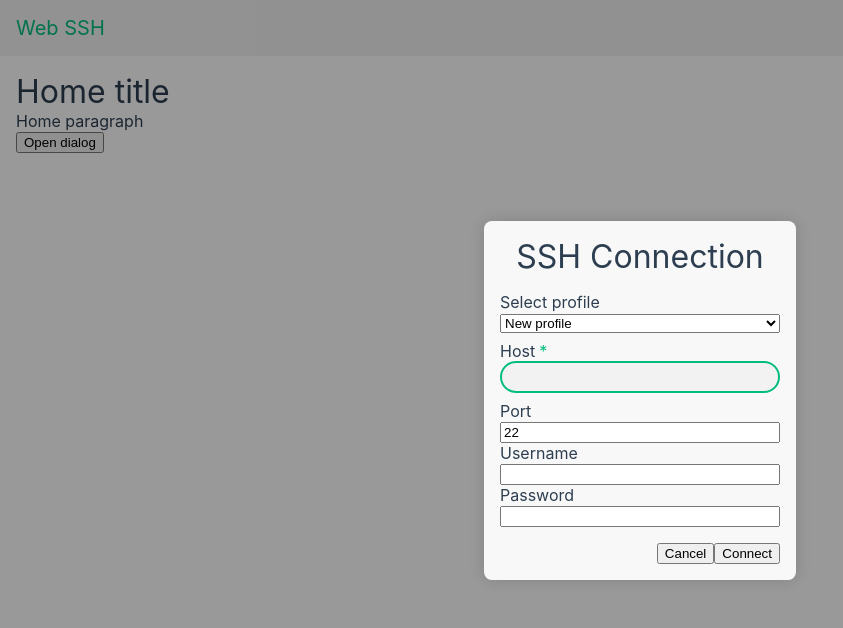
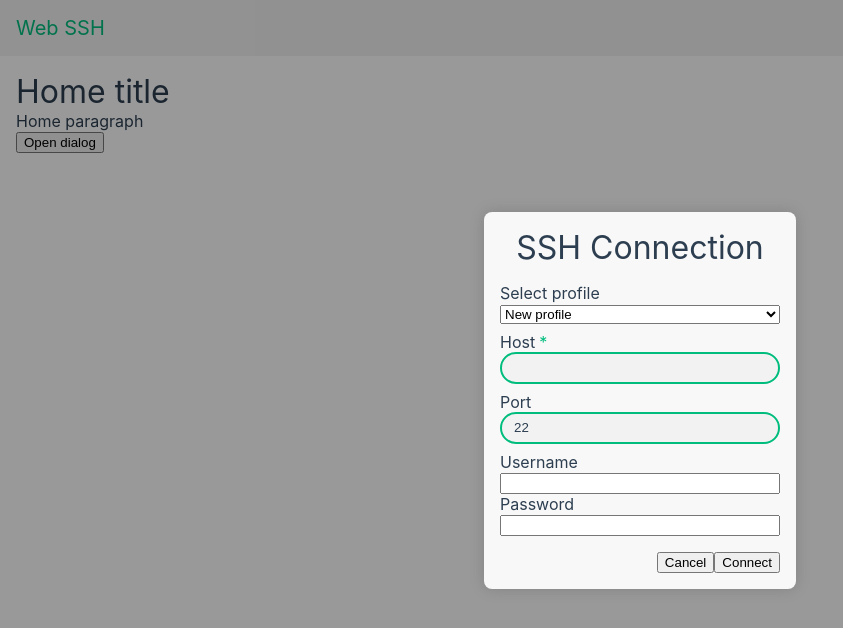
Before and after one commit to WKHAllen/web-ssh, a Vue app: page / in a window 1280 px wide. Shown: the top 628 px of the page, without its empty margins (0-843 px from the left). Built offline with nearby package versions, Linux system fonts and the light colour scheme.

Commit message:
Add number input control

```diff
--- /dev/null
+++ b/src/components/controls/NumberInputControl.vue
@@ -0,0 +1,71 @@
+<script setup lang="ts">
+type NumberInputControlType = "integer" | "decimal";
+
+const props = defineProps<{
+  modelValue: number;
+  label: string;
+  type?: NumberInputControlType;
+  required?: boolean;
+  placeholder?: string;
+  min?: number;
+  max?: number;
+}>();
+
+defineEmits<{
+  (e: "update:modelValue", value: number): void;
+}>();
+
+function validateKeyPress(event: KeyboardEvent): boolean {
+  const value = (event.target as HTMLInputElement).value;
+
+  if (props.type === "integer" && event.key === ".") return false;
+  if (props.type === "decimal" && event.key === "." && value.includes("."))
+    return false;
+
+  if ("0123456789".includes(event.key)) {
+    const newValue =
+      value.slice(0, (event.target as HTMLInputElement).selectionStart ?? 0) +
+      event.key +
+      value.slice((event.target as HTMLInputElement).selectionStart ?? 0);
+    if (value === "") return true;
+    if (isNaN(Number(newValue))) return false;
+    if (props.min !== undefined && Number(newValue) < props.min) return false;
+    if (props.max !== undefined && Number(newValue) > props.max) return false;
+    return true;
+  } else if (
+    event.key === "-" &&
+    (props.min === undefined || props.min < 0) &&
+    ((event.target as HTMLInputElement).selectionStart ?? -1) === 0
+  ) {
+    if (props.min !== undefined && -Number(value) < props.min) return false;
+    if (props.max !== undefined && -Number(value) > props.max) return false;
+    return true;
+  } else {
+    return event.key.length > 1 || event.altKey || event.ctrlKey;
+  }
+}
+</script>
+
+<template>
+  <div
+    :class="{
+      'form-control': true,
+      'form-control-required': required ?? false,
+    }"
+  >
+    <label :for="'number-input-' + label">{{ label }}</label>
+    <input
+      class="form-control-inner"
+      type="text"
+      id="'number-input-' + label"
+      :value="modelValue"
+      @input="$emit('update:modelValue', Number(($event.target as HTMLInputElement).value))"
+      :required="required ?? 'false'"
+      :placeholder="placeholder"
+      autocomplete="off"
+      @keydown="validateKeyPress($event) ? null : $event.preventDefault()"
+    />
+  </div>
+</template>
+
+<style scoped></style>
--- a/src/components/controls/TextInputControl.vue
+++ b/src/components/controls/TextInputControl.vue
@@ -1,11 +1,12 @@
 <script setup lang="ts">
-type InputControlType = "email" | "password" | "text" | "url";
+type TextInputControlType = "email" | "password" | "text" | "url";
 
 defineProps<{
   modelValue: string;
   label: string;
-  type?: InputControlType;
+  type?: TextInputControlType;
   required?: boolean;
+  placeholder?: string;
   minLength?: number;
   maxLength?: number;
 }>();
@@ -24,12 +25,13 @@ defineEmits<{
   >
     <label :for="'text-input-' + label">{{ label }}</label>
     <input
-      class="form-control-inner text-input-control"
+      class="form-control-inner"
       :type="type ?? 'text'"
       :id="'text-input-' + label"
       :value="modelValue"
       @input="$emit('update:modelValue', ($event.target as HTMLInputElement).value)"
       :required="required ?? 'false'"
+      :placeholder="placeholder"
       :minlength="minLength"
       :maxlength="maxLength"
       autocomplete="off"
--- a/src/views/HomeView.vue
+++ b/src/views/HomeView.vue
@@ -2,6 +2,7 @@
 import { ref } from "vue";
 import DialogComponent from "@/components/DialogComponent.vue";
 import TextInputControl from "@/components/controls/TextInputControl.vue";
+import NumberInputControl from "../components/controls/NumberInputControl.vue";
 import * as connectionStorage from "@/services/connection-storage";
 
 const connectionDialogOpen = ref(true);
@@ -48,10 +49,14 @@ const sshPassword = ref("");
         v-model="sshHost"
         :required="true"
       ></TextInputControl>
-      <div class="connection-control">
-        <label for="ssh-port">Port</label>
-        <input type="number" v-model="sshPort" id="ssh-port" />
-      </div>
+      <NumberInputControl
+        label="Port"
+        v-model="sshPort"
+        type="integer"
+        placeholder="default: 22"
+        :min="1"
+        :max="65535"
+      ></NumberInputControl>
       <div class="connection-control">
         <label for="ssh-username">Username</label>
         <input type="text" v-model="sshUsername" id="ssh-username" />
```
